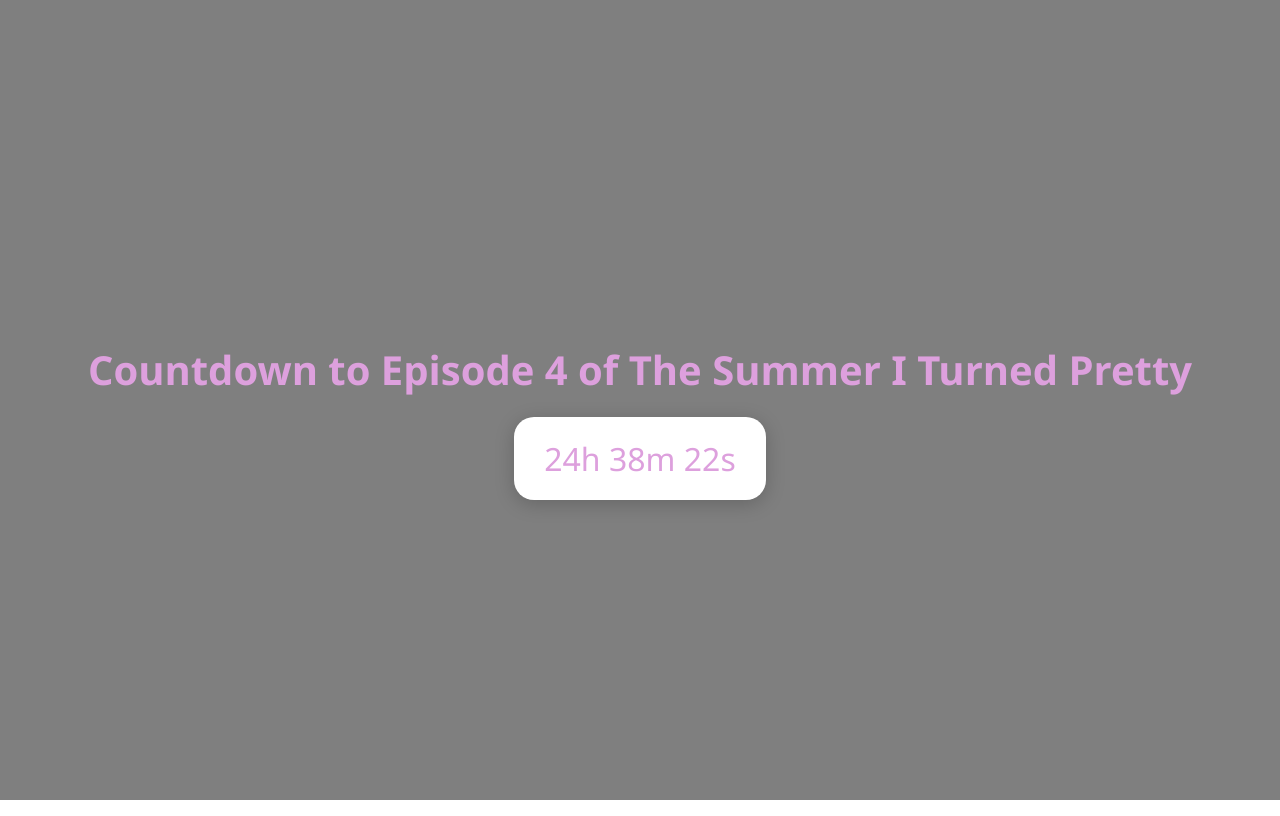
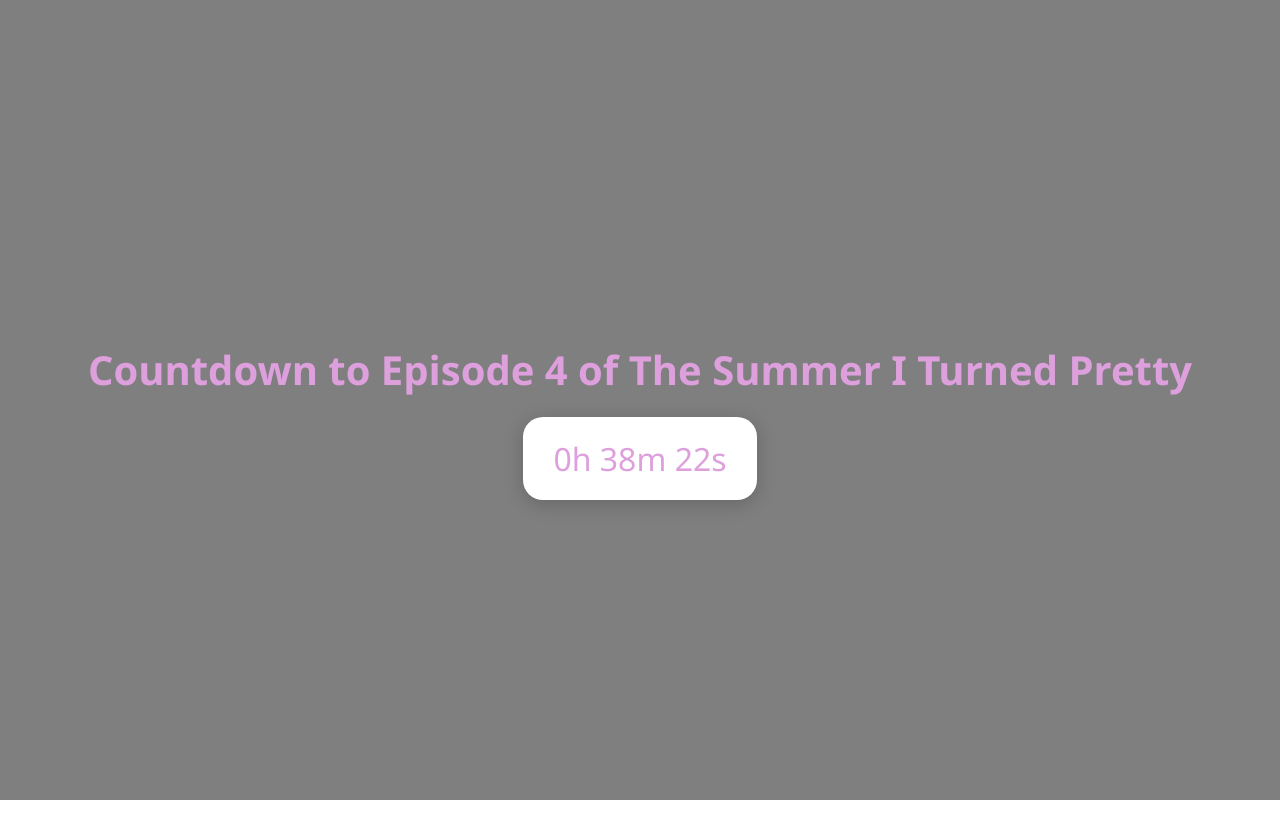
Before and after one commit to vedantshenoy15/tsitp-countdown, a plain HTML site: page tsitp.html in a window 1280 px wide. Drawn offline with Linux system fonts and the light colour scheme.

Commit message:
Update tsitp.html

```diff
--- a/tsitp.html
+++ b/tsitp.html
@@ -50,7 +50,7 @@ h1, #countdown {
   <div class="overlay"></div>
 
   <script>
-    const targetDate = new Date("2025-07-31T07:00:00Z"); // 12:30 PM IST = 07:00 UTC
+    const targetDate = new Date("2025-07-30T07:00:00Z"); // 12:30 PM IST = 07:00 UTC
 
     function updateCountdown() {
       const now = new Date();
```
